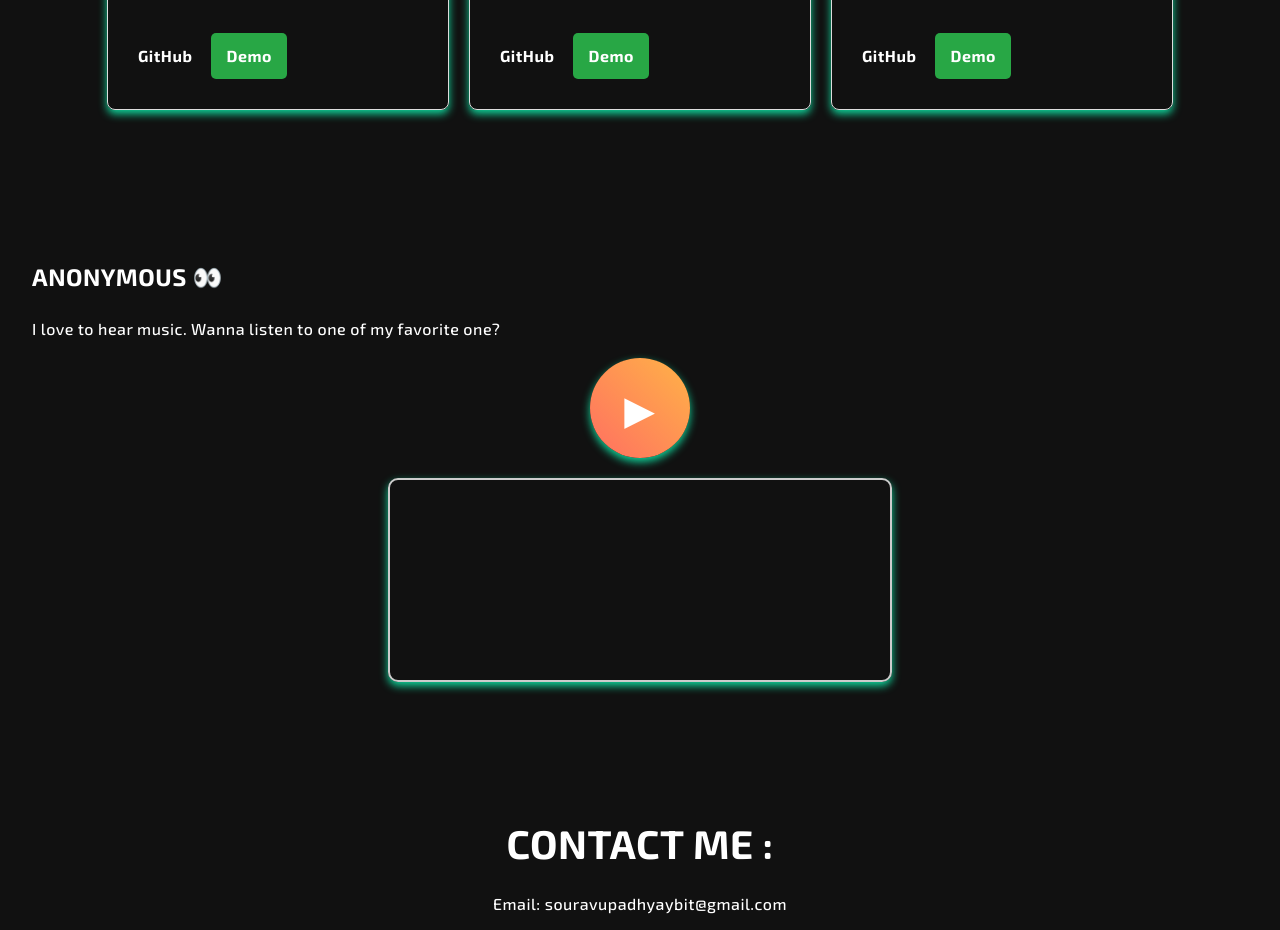
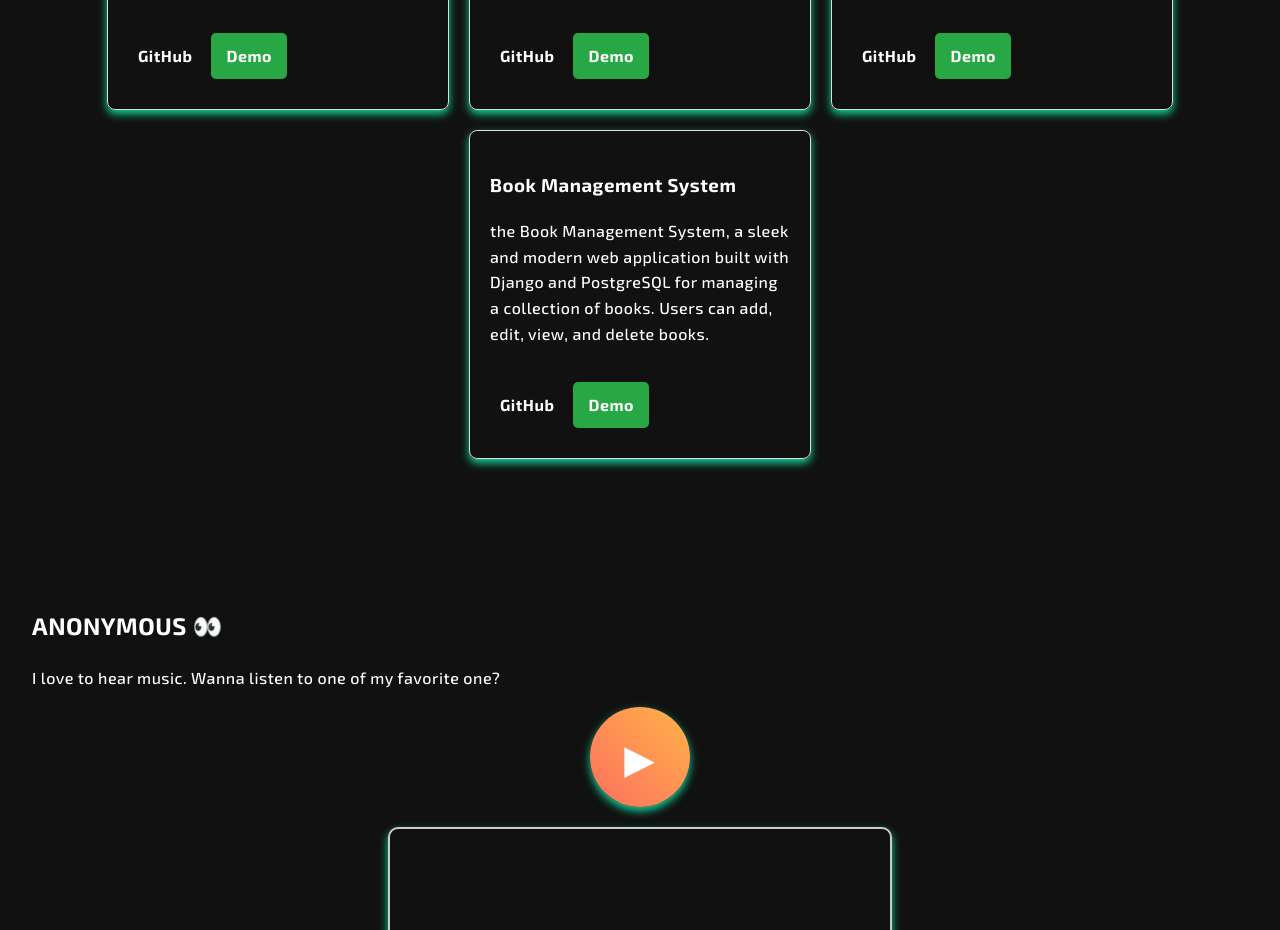
Before and after one commit to SouravUpadhyay7/finalPortfolio---Copy, a plain HTML site: page index.html in a window 1280 px wide. Shown: the part 5463-6393 px from the top of the page. Drawn offline with Linux system fonts and the light colour scheme; a web font is replaced by a local one.

Commit message:
added new project

```diff
--- a/index.html
+++ b/index.html
@@ -384,6 +384,23 @@
                 <a href="" class="btn demo-btn" target="_blank">Demo</a>
 
             </div>
+
+
+
+        </div>
+
+        <div class="project-box">
+            <h3>Book Management System</h3>
+            <p>the Book Management System, a sleek and modern web application built with Django and PostgreSQL for managing a collection of books. Users can add, edit, view, and delete books.</p>
+
+            <div class="button-container">
+                <a href="https://github.com/SouravUpadhyay7/Expense-Tracker-Django" class="btn github-btn" target="_blank">GitHub</a>
+                <a href="" class="btn demo-btn" target="_blank">Demo</a>
+
+            </div>
+
+
+
         </div>
 
         <!-- Add more project boxes as needed -->
```
